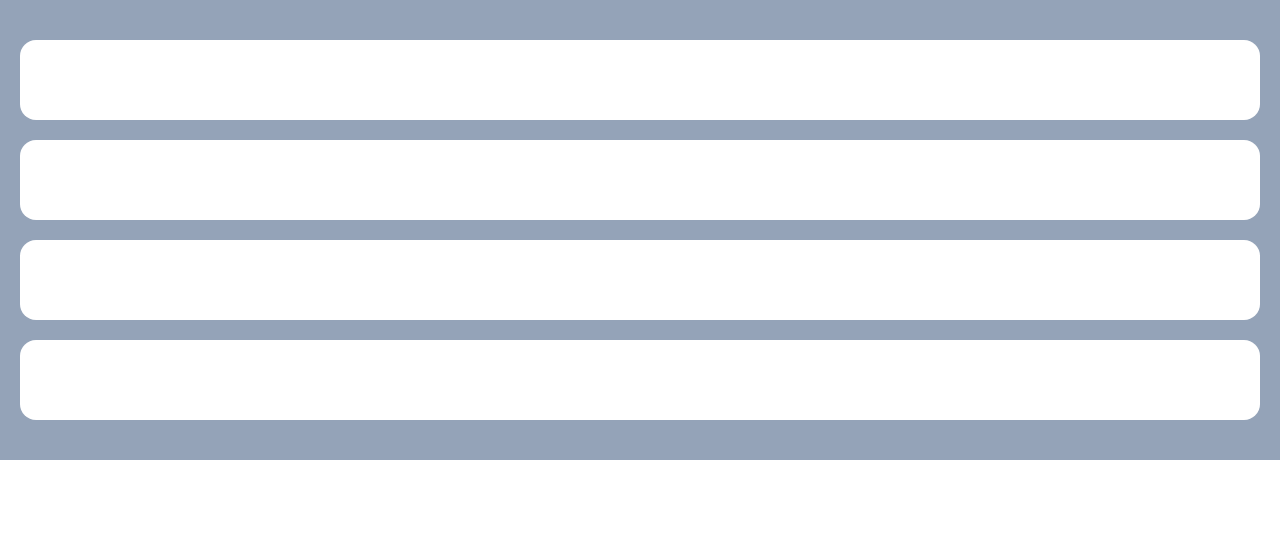
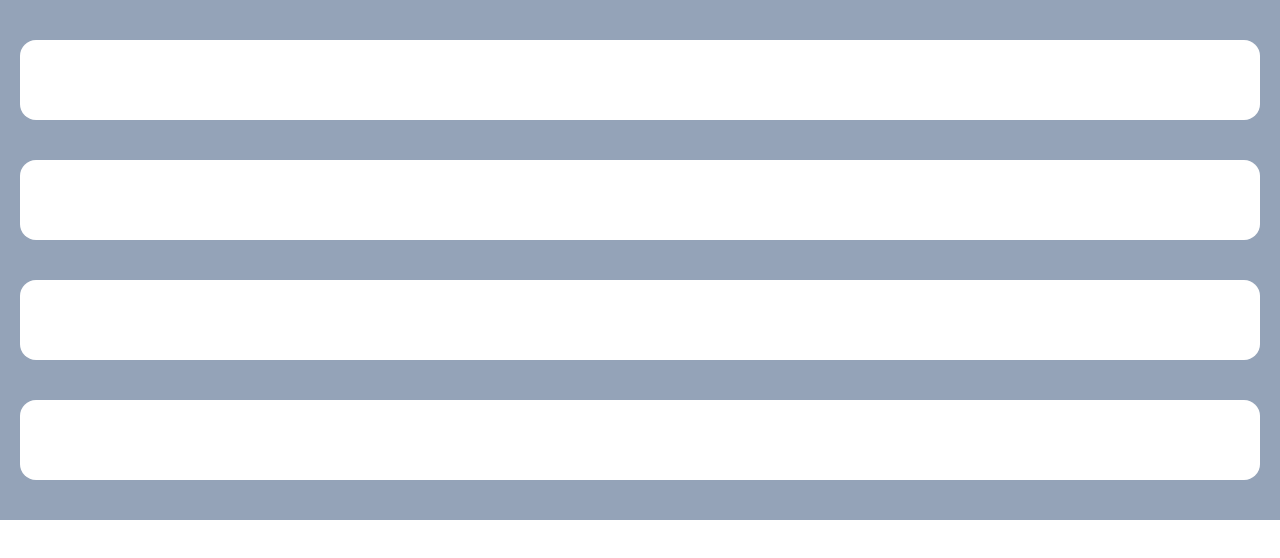
Before and after one commit to blkluv/next_carrot_market, a Next.js app: page / in a window 1280 px wide. Shown: the top 558 px of the page. Built offline with nearby package versions, Linux system fonts and the light colour scheme.

Commit message:
컴포넌트 사이를 gap-10으로 늘림

```diff
--- a/src/pages/index.tsx
+++ b/src/pages/index.tsx
@@ -2,7 +2,7 @@ import type { NextPage } from "next";
 
 const Home: NextPage = () => {
   return (
-    <div className="grid gap-5 px-5 py-10 bg-slate-400">
+    <div className="grid gap-10 px-5 py-10 bg-slate-400">
       <div className="p-10 bg-white rounded-2xl"></div>
       <div className="p-10 bg-white rounded-2xl"></div>
       <div className="p-10 bg-white rounded-2xl"></div>
```
